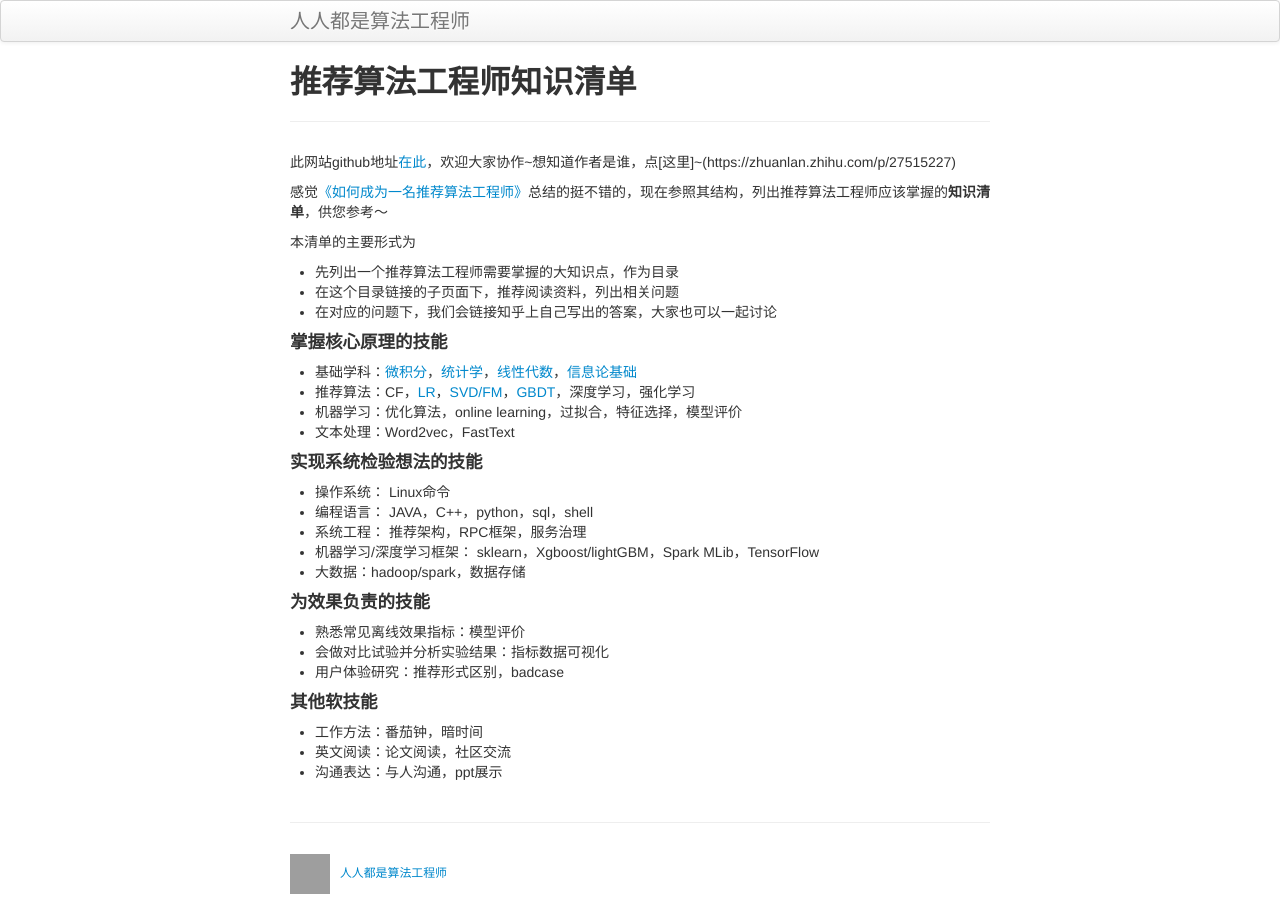
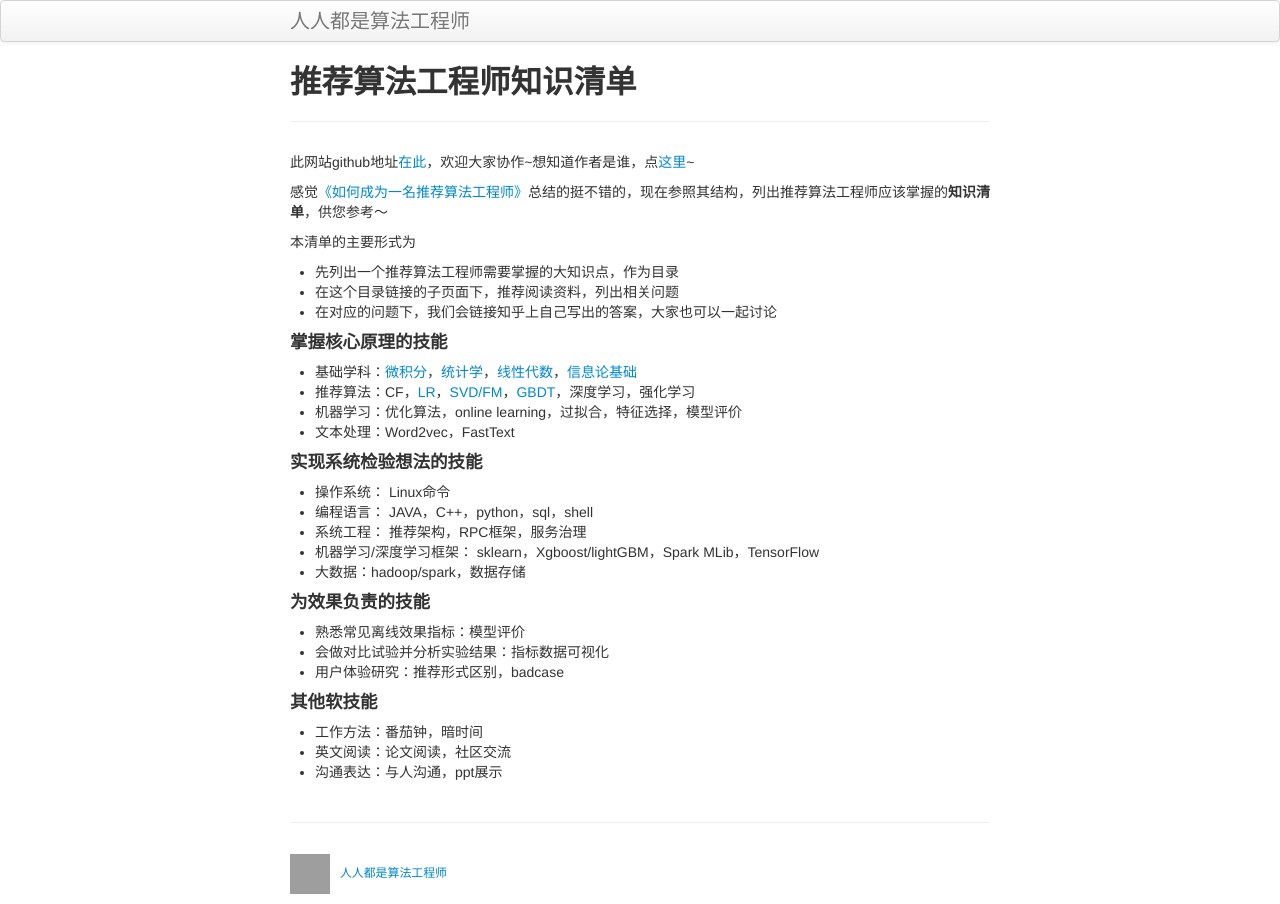
Before and after one commit to sfgcs/sfgcs.github.io, a Jekyll site: the page built from index.md, in a window 1280 px wide. Built offline with Jekyll 4.4.1, drawn with Linux system fonts in a browser that asks for light colours; grey boxes are pictures that could not be loaded.

Commit message:
FIX:修改语法错误

```diff
--- a/index.md
+++ b/index.md
@@ -5,7 +5,7 @@ tagline:
 description: 如何成为一名推荐算法工程师详细补充版
 ---
 
-此网站github地址[在此](https://github.com/rrdssfgcs/rrdssfgcs.github.io)，欢迎大家协作~想知道作者是谁，点[这里]~(https://zhuanlan.zhihu.com/p/27515227)
+此网站github地址[在此](https://github.com/rrdssfgcs/rrdssfgcs.github.io)，欢迎大家协作~想知道作者是谁，点[这里](https://zhuanlan.zhihu.com/p/27515227)~
 
 感觉[《如何成为一名推荐算法工程师》](https://mp.weixin.qq.com/s?src=11&timestamp=1530774550&ver=979&signature=fsAx3LeUm6xx-urvKqA-PGYR9iDWvhphjvCAIYwyCSVkq4tjPLuQmkeVyjshh*yTlovHj4bpOCoNADDfhtqwRHp9JyWHmA8-s58r5jni2B6NCK1mP9H*4rd8NBqXQp3K&new=1)总结的挺不错的，现在参照其结构，列出推荐算法工程师应该掌握的**知识清单**，供您参考～
 
```
